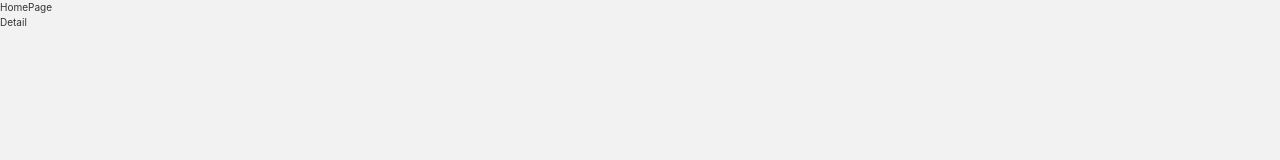
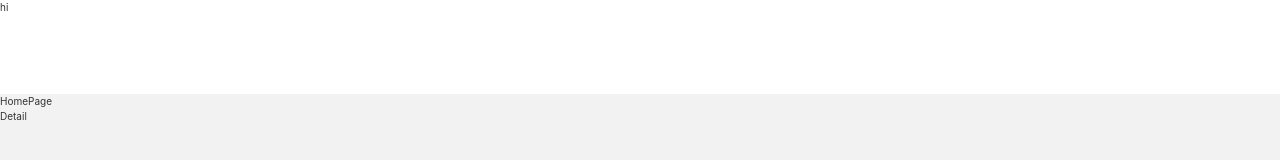
Before and after one commit to prgrms-fe-devcourse/FEDC5_STYLED_sehee, a React app: page / in a window 1280 px wide. Shown: the top 160 px of the page. Built offline with nearby package versions, Linux system fonts and the light colour scheme; the HTML template or start-up script is replaced by a standard one; a web font is replaced by a local one.

Commit message:
Feat: Header 초기

```diff
--- a/src/App.tsx
+++ b/src/App.tsx
@@ -2,11 +2,13 @@ import { ThemeProvider } from 'styled-components';
 import { lightTheme } from '@/Styles/Theme';
 import GlobalStyle from '@/Styles/Global';
 import RouteManager from '@/Routes/Router';
+import Header from './Components/Common/Header';
 
 const App = () => {
   return (
     <ThemeProvider theme={lightTheme}>
       <GlobalStyle />
+      <Header />
       <RouteManager />
     </ThemeProvider>
   );
--- /dev/null
+++ b/src/Components/Common/Header/index.tsx
@@ -0,0 +1,7 @@
+import StyledHeaderContainer from './style';
+
+const Header = () => {
+  return <StyledHeaderContainer>hi</StyledHeaderContainer>;
+};
+
+export default Header;
--- /dev/null
+++ b/src/Components/Common/Header/style.ts
@@ -0,0 +1,9 @@
+import styled from 'styled-components';
+
+const StyledHeaderContainer = styled.div`
+  height: 94px;
+  width: 100vw;
+  background-color: white;
+`;
+
+export default StyledHeaderContainer;
```
Also changed, not shown: src/Components/Common/Header/type.ts (added).
